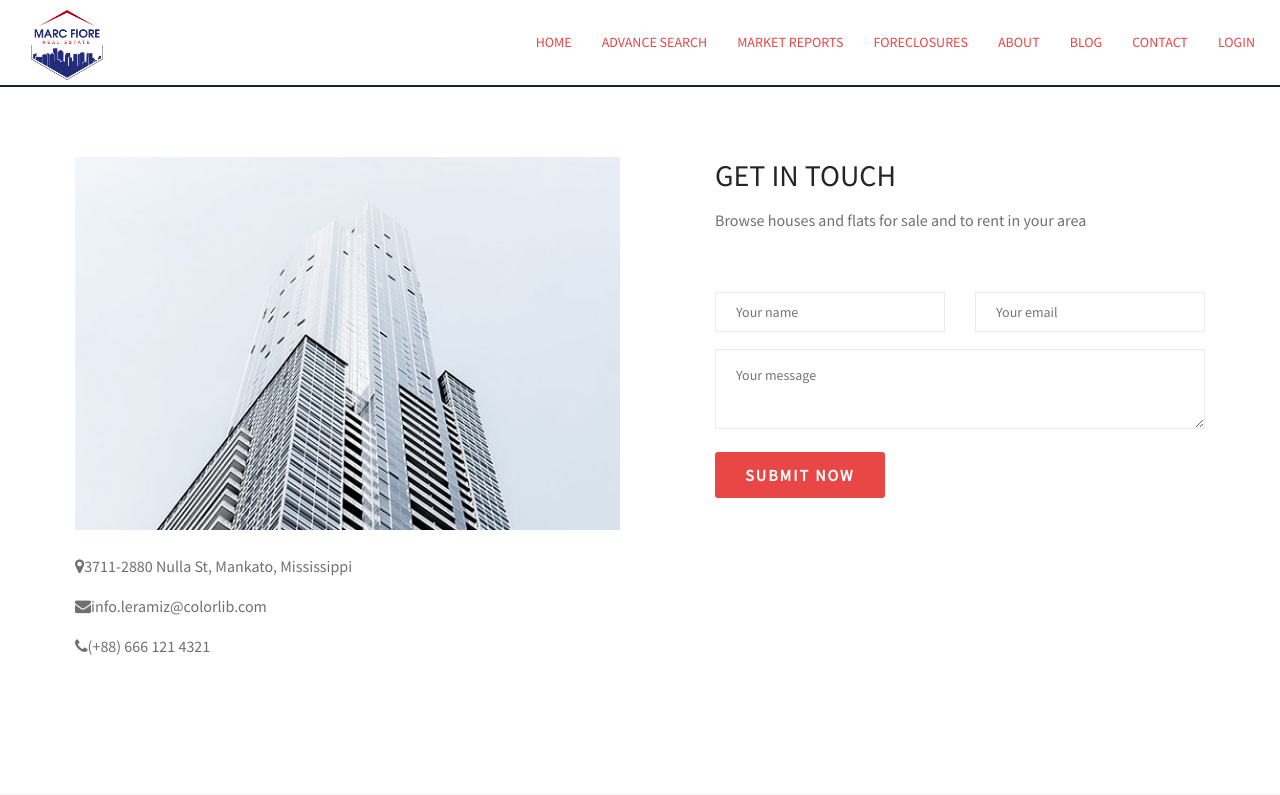
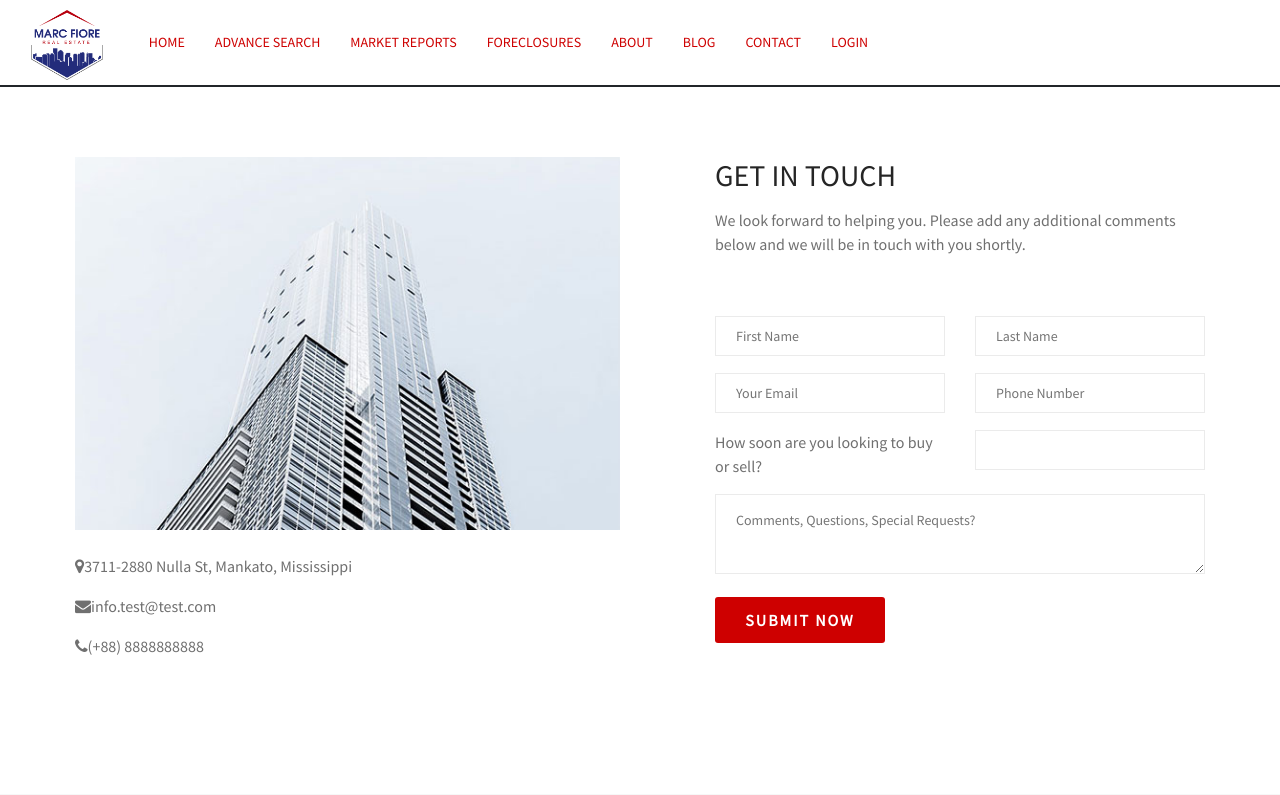
Before and after one commit to jitendraameo/marc-realstate, a Django app: page /contact in a window 1280 px wide. Shown: the top 795 px of the page. Run offline with Django 3.2, Linux system fonts and the light colour scheme; some libraries are stand-ins or nearby versions.

```diff
--- a/static/css/style.css
+++ b/static/css/style.css
@@ -153,7 +153,7 @@ color:#fff;
 	min-width: 170px;
 	text-align: center;
 	/*background: #30caa0; */
-	background: #e94646;
+	background: #ce0000;
 	cursor: pointer;
 	border: none;
 	color: #fff;
@@ -2207,7 +2207,7 @@ padding-bottom: 0px;
 @media screen and (min-width: 1000px)
 {
 .menu-ul {
-    right: 10px;
+    /* right: 10px; */
     padding: 20px 0;
 	list-style: none;
 	position: absolute;
@@ -2255,7 +2255,7 @@ padding-bottom: 0px;
 
 .menu-ul li a {
     display: inline-block;
-    color: #e94646;
+    color: #ce0000;
     text-transform: uppercase;
     margin-left: 30px;
     padding: 12px 0px;
--- a/templates/buyer/base.html
+++ b/templates/buyer/base.html
@@ -217,17 +217,18 @@
 			<div class="footer-bottom">
 				<div class="footer-nav">
 					<ul>
-						<li><a href="index.html">Home</a></li>
+						<li><a href="/">Home</a></li>
                             <li><a href="advance_search">Advance Search</a></li>
-                            <li><a href="categories.html">Market Reports</a></li>
-                            <li><a href="categories.html">Foreclosures</a></li>
-							<li><a href="about.html">ABOUT</a></li>
-							<li><a href="single-list.html">Blog</a></li>
-							<li><a href="contact.html">Contact</a></li>
+                            <li><a href="market_report">Market Reports</a></li>
+                            <li><a href="foreclosures">Foreclosures</a></li>
+							<li><a href="about">ABOUT</a></li>
+							<li><a href="blog">Blog</a></li>
+							<li><a href="contact">Contact</a></li>
 							<li><a data-toggle="modal" href="javascript:void(0)" onclick="openLoginModal();">
 								Login
 
 							</a></li>
+
 					</ul>
 				</div>
 
--- a/templates/buyer/contact.html
+++ b/templates/buyer/contact.html
@@ -1,37 +1,59 @@
-{% extends  'buyer/base.html' %}
-{% load static %}
-<title>{% block title %} Contact Us  {% endblock %}</title>
+{% extends 'buyer/base.html' %} {% load static %}
+<title>{% block title %} Contact Us {% endblock %}</title>
 
 {% block pagecontent %}
-<div style="border: 0.5px solid; margin:0px ;"> </div>
+<div style="border: 0.5px solid; margin: 0px;"></div>
 <section class="page-section spad">
     <div class="container">
         <div class="row">
             <div class="col-lg-6">
-					<img src="{% static 'img/contact.jpg' %}" alt="">
-					<br>
-					<br>
+                <img src="{% static 'img/contact.jpg' %}" alt="" />
+                <br />
+                <br />
 
-					<p><i class="fa fa-map-marker"></i>3711-2880 Nulla St, Mankato, Mississippi</p>
-					<p><i class="fa fa-envelope"></i>info.leramiz@colorlib.com</p>
-					<p><i class="fa fa-phone"></i>(+88) 666 121 4321</p>
+                <p>
+                    <i class="fa fa-map-marker"></i>3711-2880 Nulla St, Mankato, Mississippi
+                </p>
+                <p><i class="fa fa-envelope"></i>info.test@test.com</p>
+                <p><i class="fa fa-phone"></i>(+88) 8888888888</p>
             </div>
             <div class="col-lg-6">
                 <div class="contact-right">
                     <div class="section-title">
                         <h3>Get in touch</h3>
-							<p>Browse houses and flats for sale and to rent in your area</p>
+                        <p>
+                            We look forward to helping you. Please add any additional comments below and we will be in touch with you shortly.
+                        </p>
                     </div>
                     <form class="contact-form">
                         <div class="row">
                             <div class="col-md-6">
-									<input type="text" placeholder="Your name">
+                                <input type="text" placeholder="First Name" id="con-name" />
                             </div>
                             <div class="col-md-6">
-									<input type="text" placeholder="Your email">
+                                <input type="text" placeholder="Last Name" id="con-lname" />
+                            </div>
+                            <div class="col-md-6">
+                                <input type="email" placeholder="Your Email" name="con-email" />
+                            </div>
+                            <div class="col-md-6">
+                                <input type="text" placeholder="Phone Number" name="Phone" id="con-phone" />
+                            </div>
+                            <div class="col-md-6">
+                                <p>How soon are you looking to buy or sell?</p>
+                            </div>
+                            <div class="col-md-6">
+                                <input type="text" list="how-soon" />
+
+                                <datalist id="how-soon">
+                  <option>Not Sure</option>
+                  <option>Within the next 3 months</option>
+                  <option>Within the next 6 months</option>
+                  <option>Now</option>
+                </datalist>
                             </div>
                             <div class="col-md-12">
-									<textarea  placeholder="Your message"></textarea>
+                                <textarea placeholder="Comments, Questions, Special Requests?"></textarea>
                                 <button class="site-btn">SUBMIT NOW</button>
                             </div>
                         </div>
@@ -41,4 +63,5 @@
         </div>
     </div>
 </section>
+
 {% endblock %}
```
Also changed, not shown: other parts of static/css/style.css (+22 -20 lines), templates/buyer/index.html (+5 -5 lines). Lines whose indentation alone changed are shown as unchanged.
